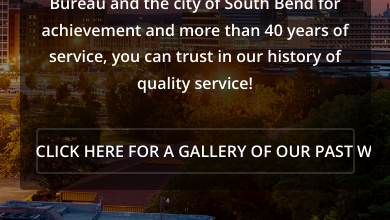
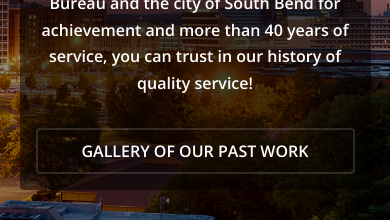
Before and after one commit to roantone/FloydsBS, a plain HTML site: page index.html in a window 390 px wide. Shown: the part 1100-1320 px from the top of the page. Drawn offline with nearby package versions, Linux system fonts and the light colour scheme; grey boxes are pictures that could not be loaded.

Commit message:
updating
Updating for mobile usage

```diff
--- a/index.html
+++ b/index.html
@@ -54,7 +54,7 @@
 							<p></p>
 						</div>
 						<footer>
-							<a href="generic.html" class="button alt">Click Here for a Gallery of our past work</a>
+							<a href="generic.html" class="button alt">Gallery of our past work</a>
 						</footer>
 					</article>
 				</div>
```
